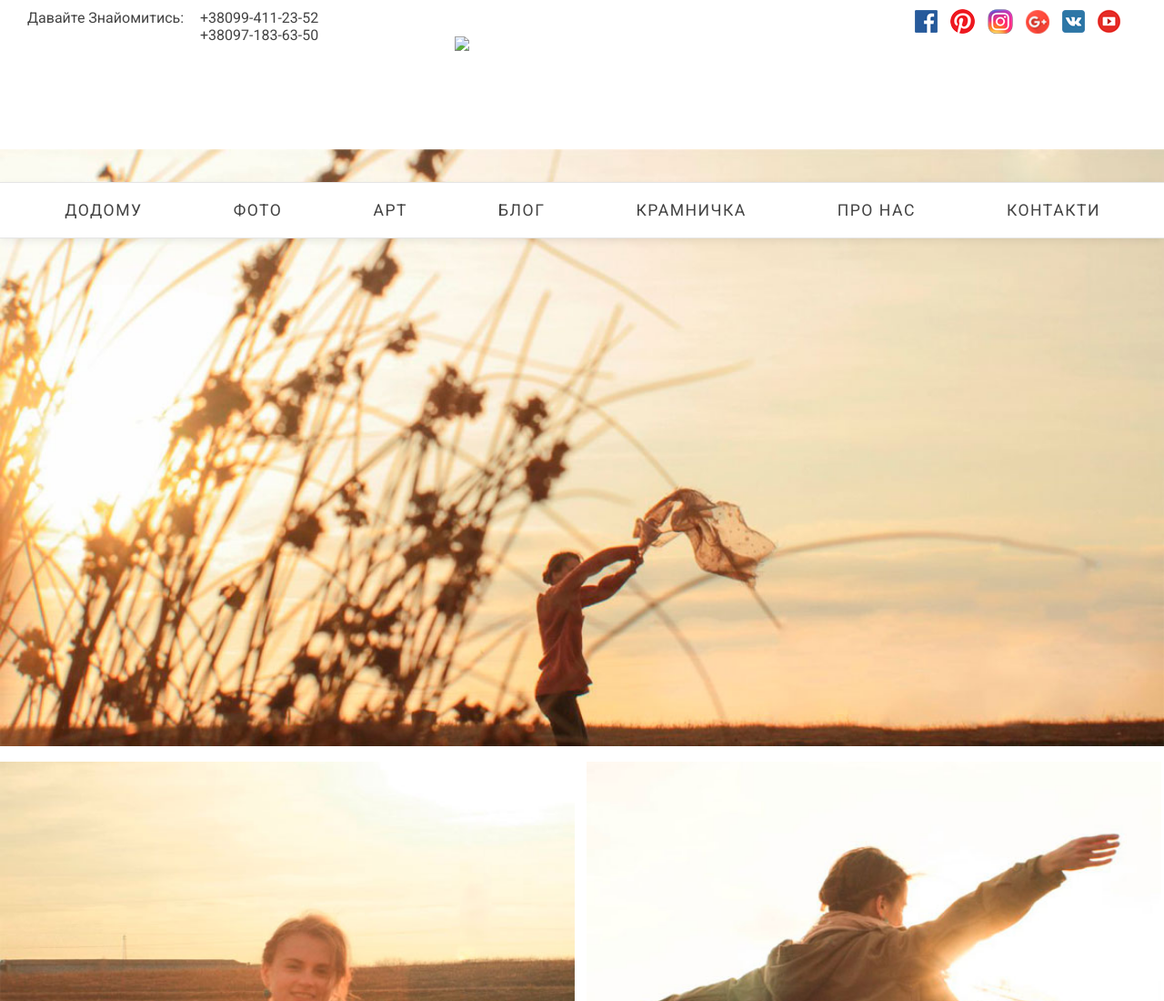
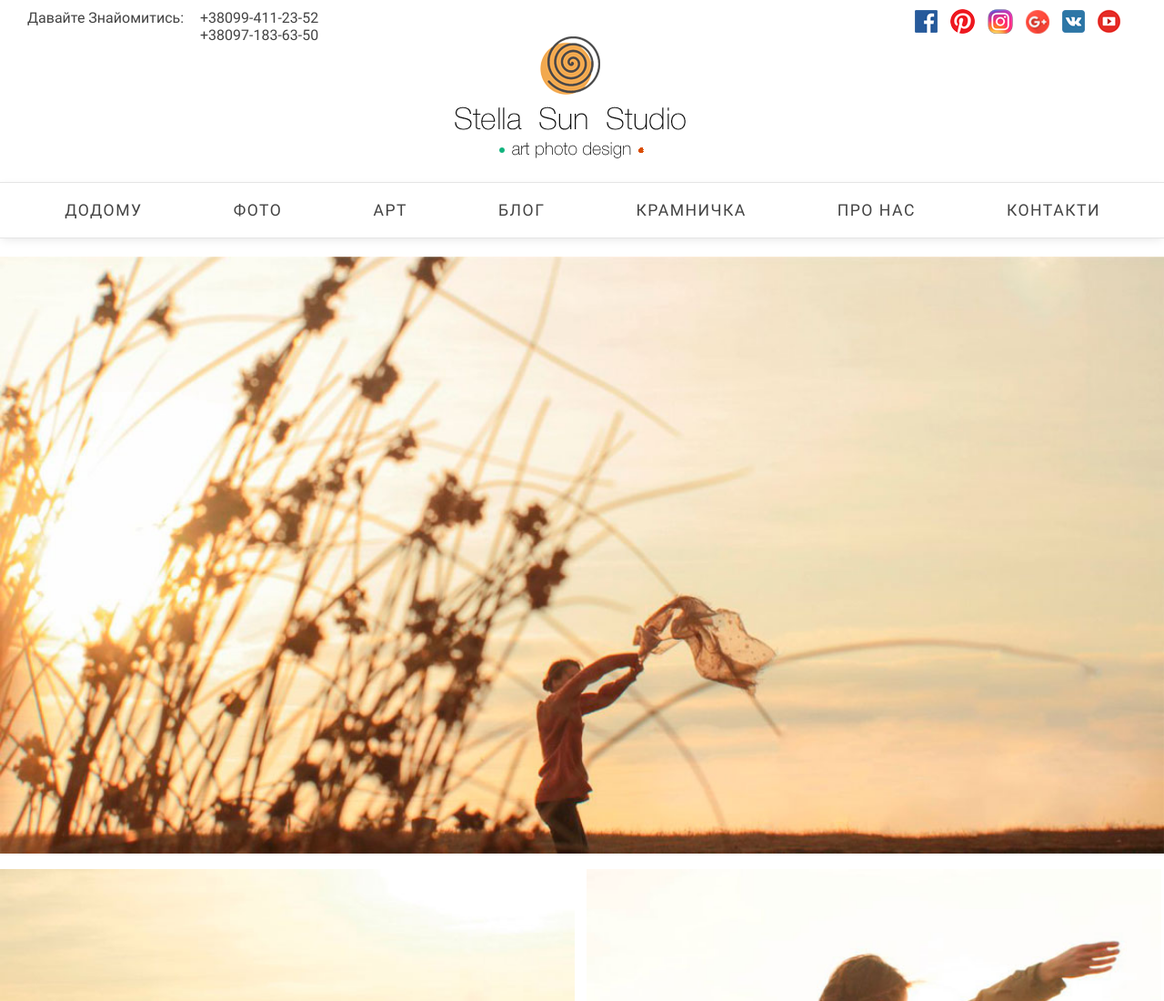
Before and after one commit to Oleksandr-Z/Stella-Sun-Studio, a plain HTML site: page photoSet-1.html in a window 1280 px wide. Shown: the top 1100 px of the page at 91% size. Drawn offline with nearby package versions, Linux system fonts and the light colour scheme.

Commit message:
localization changes
photoset-1

```diff
--- a/photoSet-1.html
+++ b/photoSet-1.html
@@ -5,15 +5,13 @@
     <meta charset="utf-8" />
     <link href="PhotoSet-1.css" rel="stylesheet" />
     <link href="main1/Menu/Menu.css" rel="stylesheet" />
-    <link href='https://fonts.googleapis.com/css?family=Roboto&subset=latin,cyrillic-ext,cyrillic' rel='stylesheet' type='text/css'>
     <script src="https://ajax.googleapis.com/ajax/libs/jquery/1.12.4/jquery.min.js"></script>
     <script src="main1/Menu/menu.js"></script>
 
 
 </head>
 <body>
-    </div>
-    <!--Давайте знайомитись-->
+       <!--Давайте знайомитись-->
     <div id="lets">
         <div id="hello">
             Давайте Знайомитись:
@@ -37,7 +35,7 @@
 
     <!--Логотип-->
     <div id="logo">
-        <img src="main1/Меню/logo.png" />
+        <img src="main1/Menu/logo.png" />
     </div>
 
 
```
